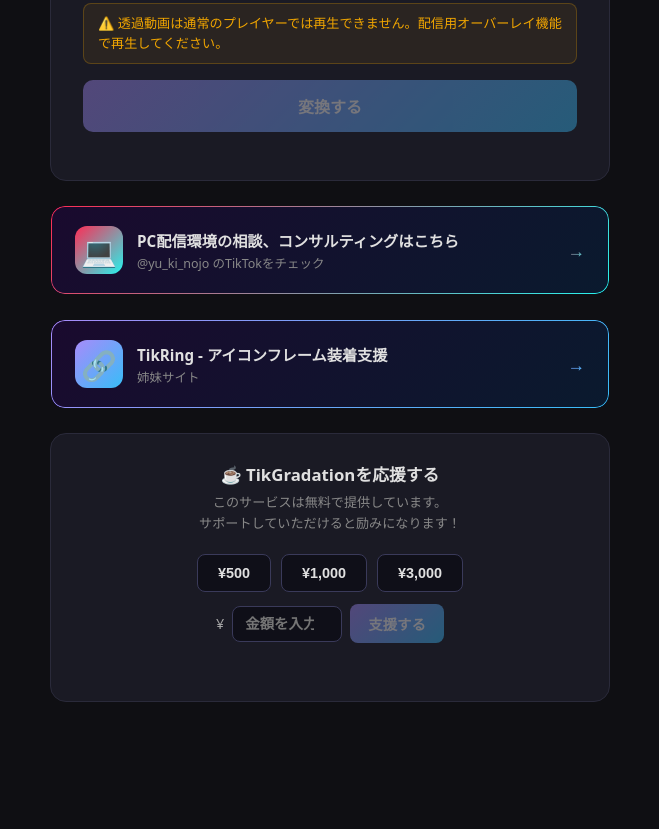
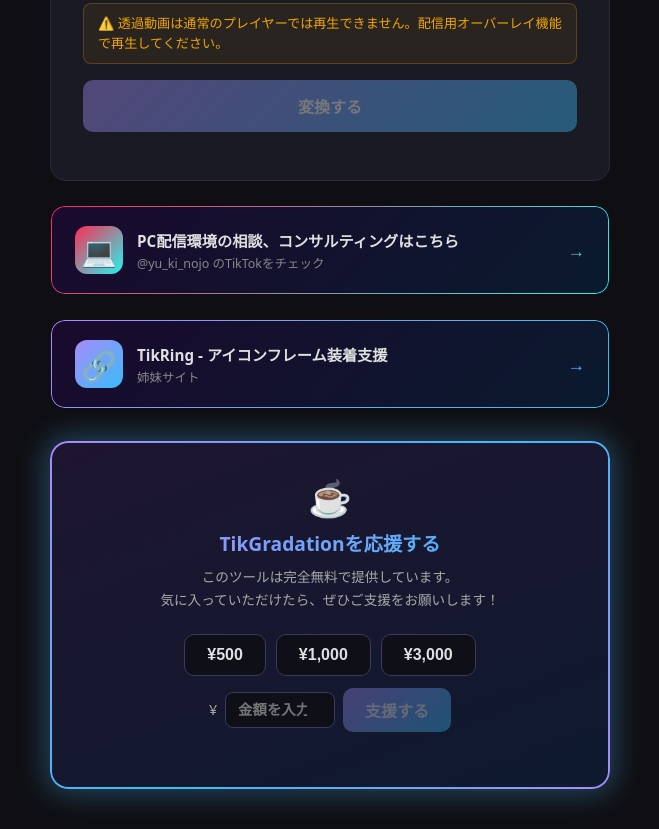
Before and after one commit to graphica-live/TikGradation, a website: page public/index.html in a window 1280 px wide. Shown: the part 618-1447 px from the top of the page, without its empty margins (310-969 px from the left). Before the commit the page ends 1360 px from the top, so only its background shows below. Drawn offline with Linux system fonts and the light colour scheme.

Commit message:
Donate: make card more prominent with gradient border and glow animation

```diff
--- a/public/index.html
+++ b/public/index.html
@@ -200,26 +200,50 @@
     }
 
     /* ─── 寄付カード ─────────────────────────────────────── */
+    @keyframes donate-glow {
+      0%,100% { box-shadow: 0 0 18px 2px rgba(167,139,250,0.25); }
+      50%      { box-shadow: 0 0 32px 6px rgba(56,189,248,0.35); }
+    }
     .donate-card {
-      margin-top: 24px;
+      margin-top: 32px;
       width: 100%;
       max-width: 560px;
-      background: #1a1a24;
-      border: 1px solid #2a2a3a;
-      border-radius: 16px;
-      padding: 28px 32px;
+      background: linear-gradient(160deg, #1e1530 0%, #0e1a2e 100%);
+      border-radius: 18px;
+      padding: 32px 32px 28px;
       text-align: center;
+      position: relative;
+      animation: donate-glow 3s ease-in-out infinite;
+    }
+    .donate-card::before {
+      content: '';
+      position: absolute;
+      inset: 0;
+      border-radius: 18px;
+      padding: 2px;
+      background: linear-gradient(135deg, #a78bfa, #38bdf8, #a78bfa);
+      -webkit-mask: linear-gradient(#fff 0 0) content-box, linear-gradient(#fff 0 0);
+      -webkit-mask-composite: xor;
+      mask-composite: exclude;
+      pointer-events: none;
+    }
+    .donate-icon {
+      font-size: 2.2rem;
+      margin-bottom: 8px;
     }
     .donate-title {
-      font-size: 1.05rem;
-      font-weight: 700;
-      margin-bottom: 6px;
+      font-size: 1.2rem;
+      font-weight: 800;
+      background: linear-gradient(135deg, #a78bfa, #38bdf8);
+      -webkit-background-clip: text;
+      -webkit-text-fill-color: transparent;
+      margin-bottom: 8px;
     }
     .donate-sub {
-      font-size: 0.82rem;
-      color: #888;
-      margin-bottom: 20px;
-      line-height: 1.6;
+      font-size: 0.85rem;
+      color: #aaa;
+      margin-bottom: 22px;
+      line-height: 1.7;
     }
     .donate-amounts {
       display: flex;
@@ -228,24 +252,25 @@
       flex-wrap: wrap;
     }
     .donate-btn {
-      padding: 10px 20px;
-      border: 1px solid #3a3a5a;
-      border-radius: 8px;
+      padding: 11px 22px;
+      border: 1.5px solid #3a3a5a;
+      border-radius: 10px;
       background: #0f0f18;
       color: #e0e0e0;
-      font-size: 0.9rem;
-      font-weight: 600;
+      font-size: 1rem;
+      font-weight: 700;
       cursor: pointer;
-      transition: border-color 0.2s, background 0.2s;
+      transition: border-color 0.2s, background 0.2s, color 0.2s, transform 0.15s;
     }
     .donate-btn:hover:not(:disabled) {
       border-color: #a78bfa;
       background: #1a1030;
+      transform: translateY(-2px);
     }
     .donate-btn.selected {
       border-color: #a78bfa;
-      background: #1a1030;
-      color: #a78bfa;
+      background: linear-gradient(135deg, #2a1a4a, #0a2040);
+      color: #c4b5fd;
     }
     .donate-btn:disabled { opacity: 0.4; cursor: not-allowed; }
     .donate-custom-wrap {
@@ -272,17 +297,18 @@
     .donate-custom-input:focus { border-color: #a78bfa; }
     .donate-custom-input.selected { border-color: #a78bfa; }
     .donate-go-btn {
-      padding: 9px 18px;
+      padding: 10px 22px;
       border: none;
-      border-radius: 8px;
+      border-radius: 10px;
       background: linear-gradient(135deg, #a78bfa, #38bdf8);
       color: #fff;
-      font-size: 0.9rem;
+      font-size: 1rem;
       font-weight: 700;
       cursor: pointer;
-      transition: opacity 0.2s;
+      transition: opacity 0.2s, transform 0.15s;
     }
-    .donate-go-btn:disabled { opacity: 0.4; cursor: not-allowed; }
+    .donate-go-btn:not(:disabled):hover { transform: translateY(-2px); opacity: 0.9; }
+    .donate-go-btn:disabled { opacity: 0.35; cursor: not-allowed; }
     .donate-status {
       margin-top: 14px;
       font-size: 0.82rem;
@@ -374,8 +400,9 @@
   </div>
 
   <div class="donate-card">
-    <p class="donate-title">☕ TikGradationを応援する</p>
-    <p class="donate-sub">このサービスは無料で提供しています。<br>サポートしていただけると励みになります！</p>
+    <div class="donate-icon">☕</div>
+    <p class="donate-title">TikGradationを応援する</p>
+    <p class="donate-sub">このツールは完全無料で提供しています。<br>気に入っていただけたら、ぜひご支援をお願いします！</p>
     <div class="donate-amounts">
       <button class="donate-btn" data-amount="500">¥500</button>
       <button class="donate-btn" data-amount="1000">¥1,000</button>
```
